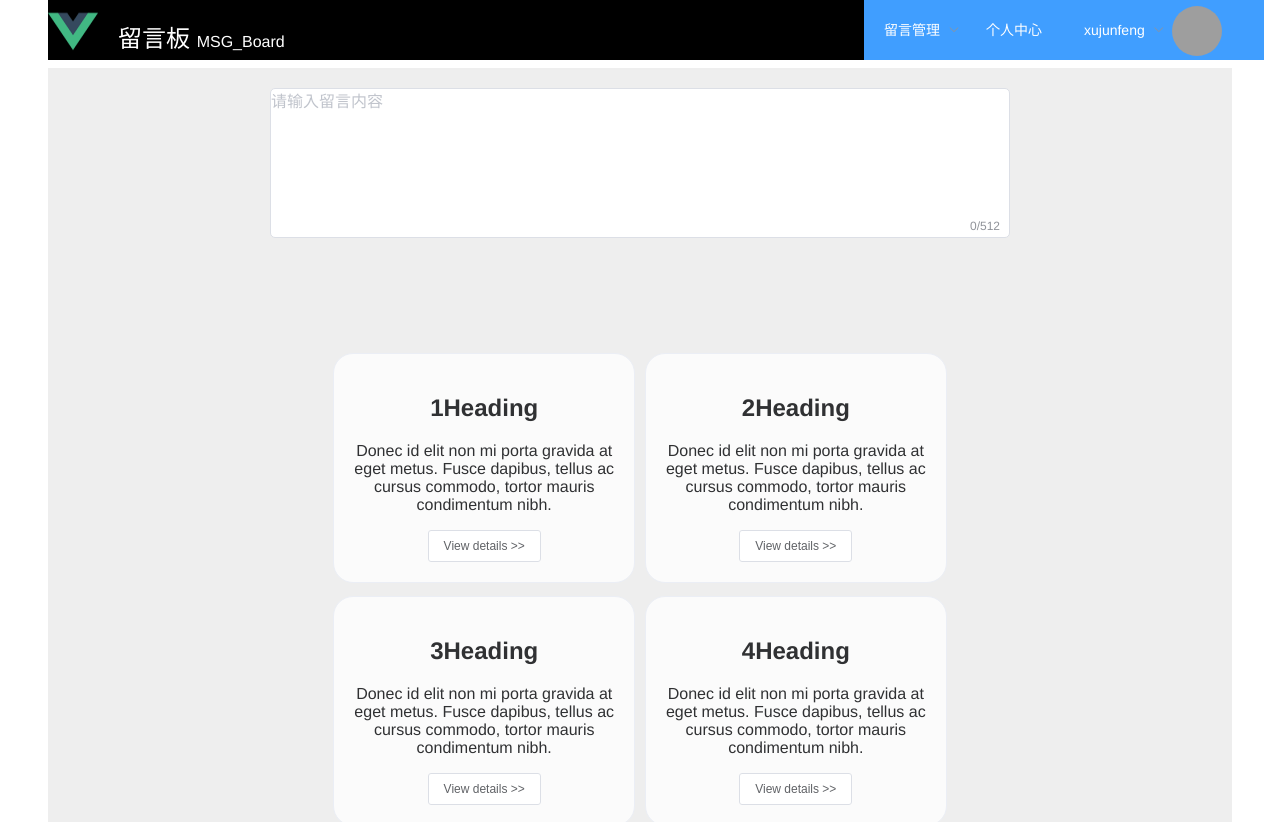
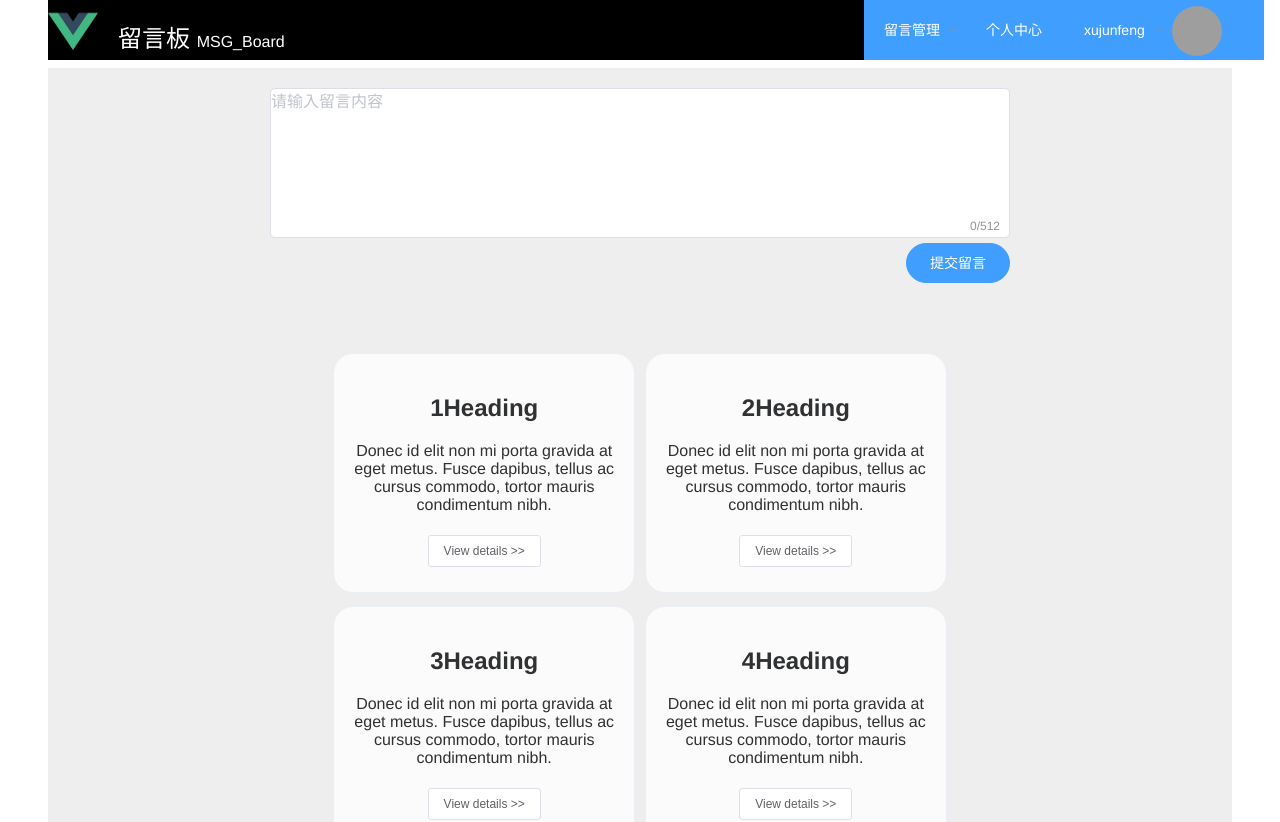
Before and after one commit to Hill1126/vue_msg_board, a Vue app in the folder master/: page / in a window 1280 px wide. Shown: the top 822 px of the page. Built offline with nearby package versions, Linux system fonts and the light colour scheme; grey boxes are pictures that could not be loaded.

Commit message:
新增按钮

```diff
--- a/master/src/components/Main.vue
+++ b/master/src/components/Main.vue
@@ -20,15 +20,15 @@
               class="textarea"
             >
             </el-input>
+            <el-button type="primary" round style=" float:right;margin-top: 5px;">提交留言</el-button>
           </el-col>
         </el-row>
-
         <el-row
           style="background:#eeeeee"
           type="flex"
           justify="center"
         >
-          <el-col :span="15">
+          <el-col :span="18">
             <el-card
               shadow="never"
               v-for="heading in headings"
@@ -155,6 +155,11 @@ export default {
   font-size: 16px;
   color: #000000;
 }
+
+.el-button{
+  float:"right";
+  margin-block: 5px;
+}
 .item {
   padding: 18px 0;
 }
```
